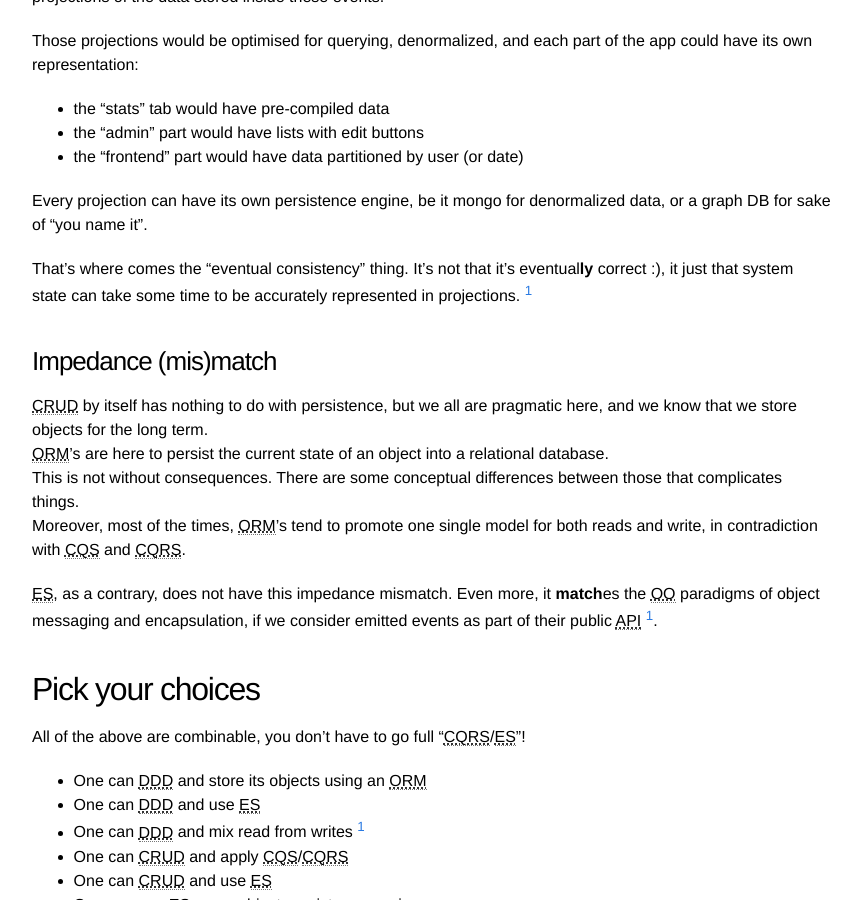
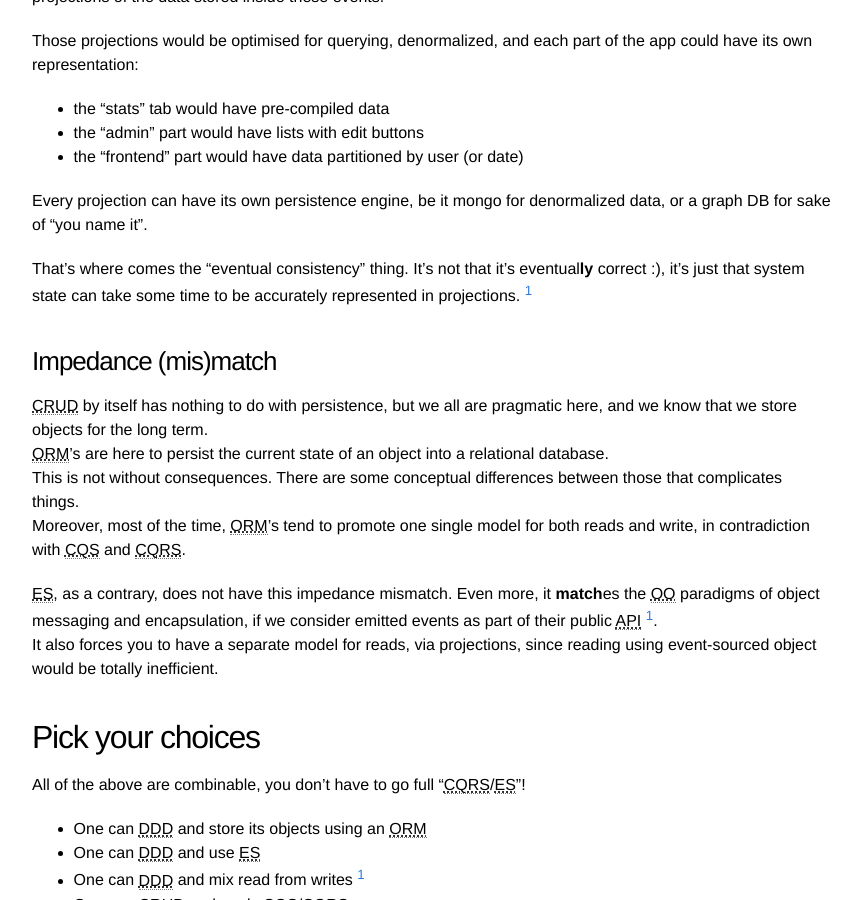
Before and after one commit to docteurklein/docteurklein.github.io, a Jekyll site: the page built from _posts/2014-08-18-crud-and-event-sourcing.md, in a window 1280 px wide and 900 px high, scrolled down 2235 px. Shown: the whole window, without its empty margins (208-1069 px from the left). Built offline with Jekyll 4.4.1, drawn with Linux system fonts in a browser that asks for light colours; comment, search, counter and statistics services are not loaded.

Commit message:
Update 2014-08-18-crud-and-event-sourcing.md

```diff
--- a/_posts/2014-08-18-crud-and-event-sourcing.md
+++ b/_posts/2014-08-18-crud-and-event-sourcing.md
@@ -73,17 +73,18 @@ Those projections would be optimised for querying, denormalized, and each part o
 
 Every projection can have its own persistence engine, be it mongo for denormalized data, or a graph DB for sake of "you name it".
 
-That's where comes the "eventual consistency" thing. It's not that it's eventual**ly** correct :), it just that system state can take some time to be accurately represented in projections. [^1]
+That's where comes the "eventual consistency" thing. It's not that it's eventual**ly** correct :), it's just that system state can take some time to be accurately represented in projections. [^1]
 
 ### Impedance (mis)match
 
 CRUD by itself has nothing to do with persistence, but we all are pragmatic here, and we know that we store objects for the long term.
 ORM's are here to persist the current state of an object into a relational database.
 This is not without consequences. There are some conceptual differences between those that complicates things.
-Moreover, most of the times, ORM's tend to promote one single model for both reads and write, in contradiction with CQS and CQRS.
+Moreover, most of the time, ORM's tend to promote one single model for both reads and write, in contradiction with CQS and CQRS.
 
 ES, as a contrary, does not have this impedance mismatch. Even more, it **match**es the OO paradigms of object messaging and encapsulation,
 if we consider emitted events as part of their public API [^1].
+It also forces you to have a separate model for reads, via projections, since reading using event-sourced object would be totally inefficient.
 
 ## Pick your choices
 
```
